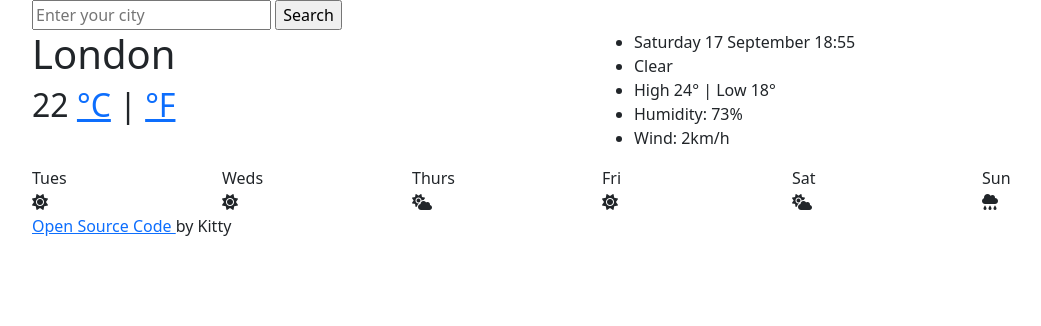
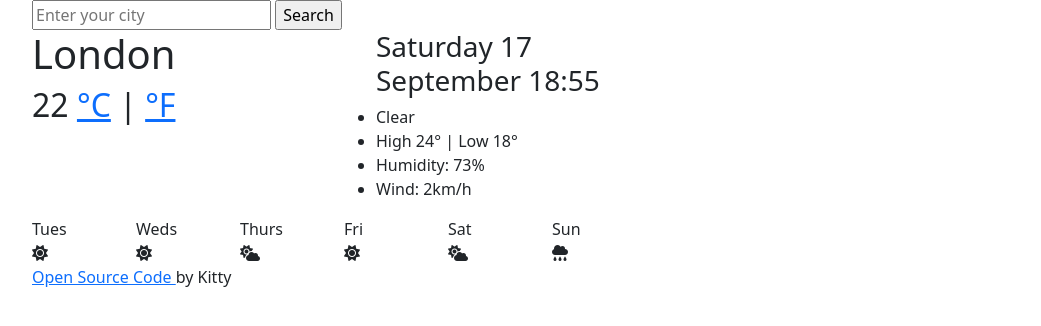
Before and after one commit to kitdog123/SheCodes-Weather-Project, a plain HTML site: page index.html in a window 1280 px wide. Shown: the whole page, without its empty margins (50-1091 px from the left). Drawn offline with nearby package versions, Linux system fonts and the light colour scheme.

Commit message:
Changed date from Li to H3

```diff
--- a/index.html
+++ b/index.html
@@ -44,7 +44,7 @@
           </div>
           <div class="col-6">
             <ul>
-              <li id="date"></li>
+              <h3 id="date"></h3>
               <li class="weatherDescription">Clear</li>
               <li class="temperature">High 24° | Low 18°</li>
               <li class="humidity">Humidity: 73%</li>
--- a/src/style.css
+++ b/src/style.css
@@ -4,6 +4,6 @@
   border-style: solid;
   border-width: 2px;
 }
-.cityImage {
-  margin: 10px;
+.weather-app {
+  max-width: 600px;
 }
```
